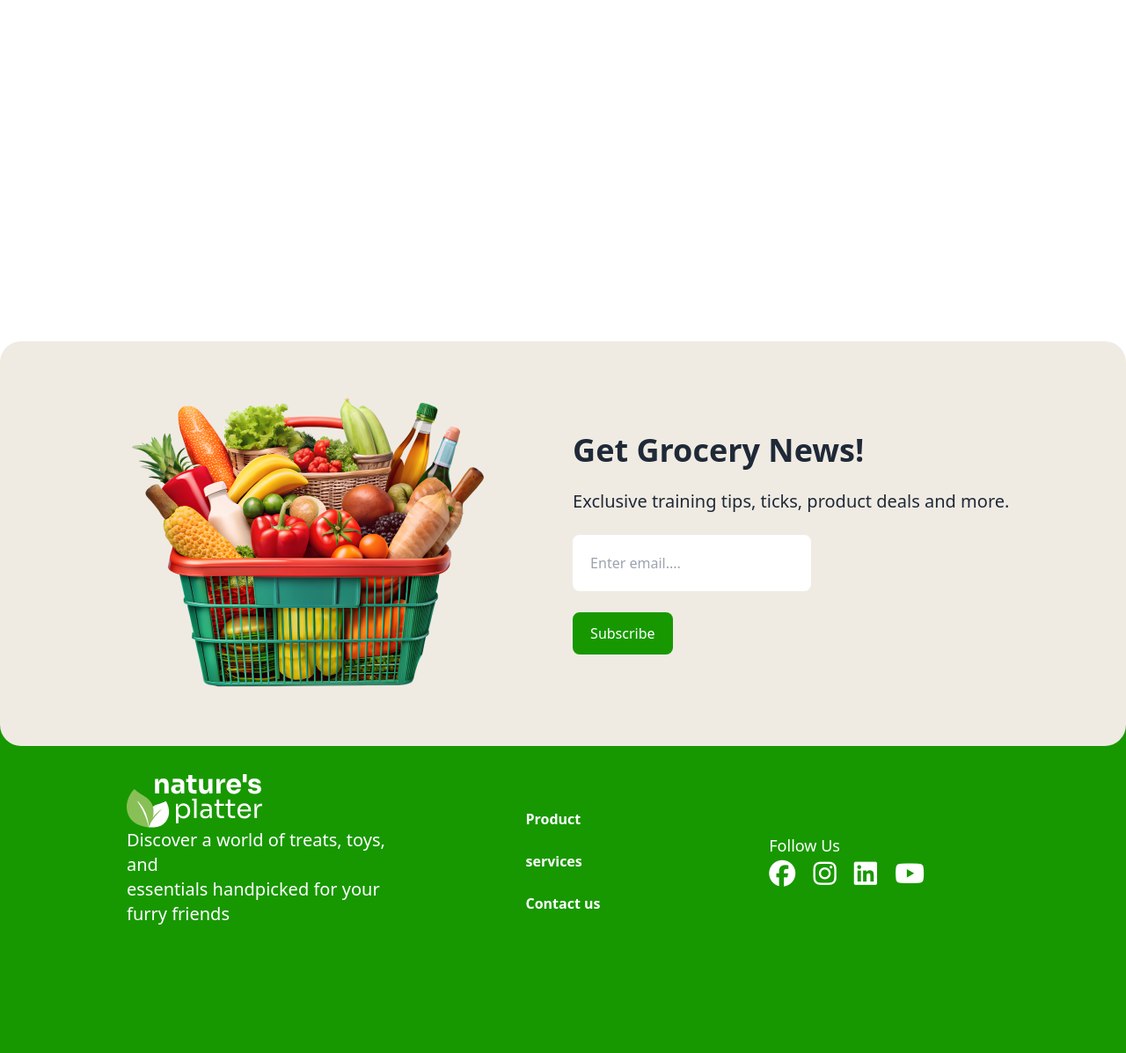
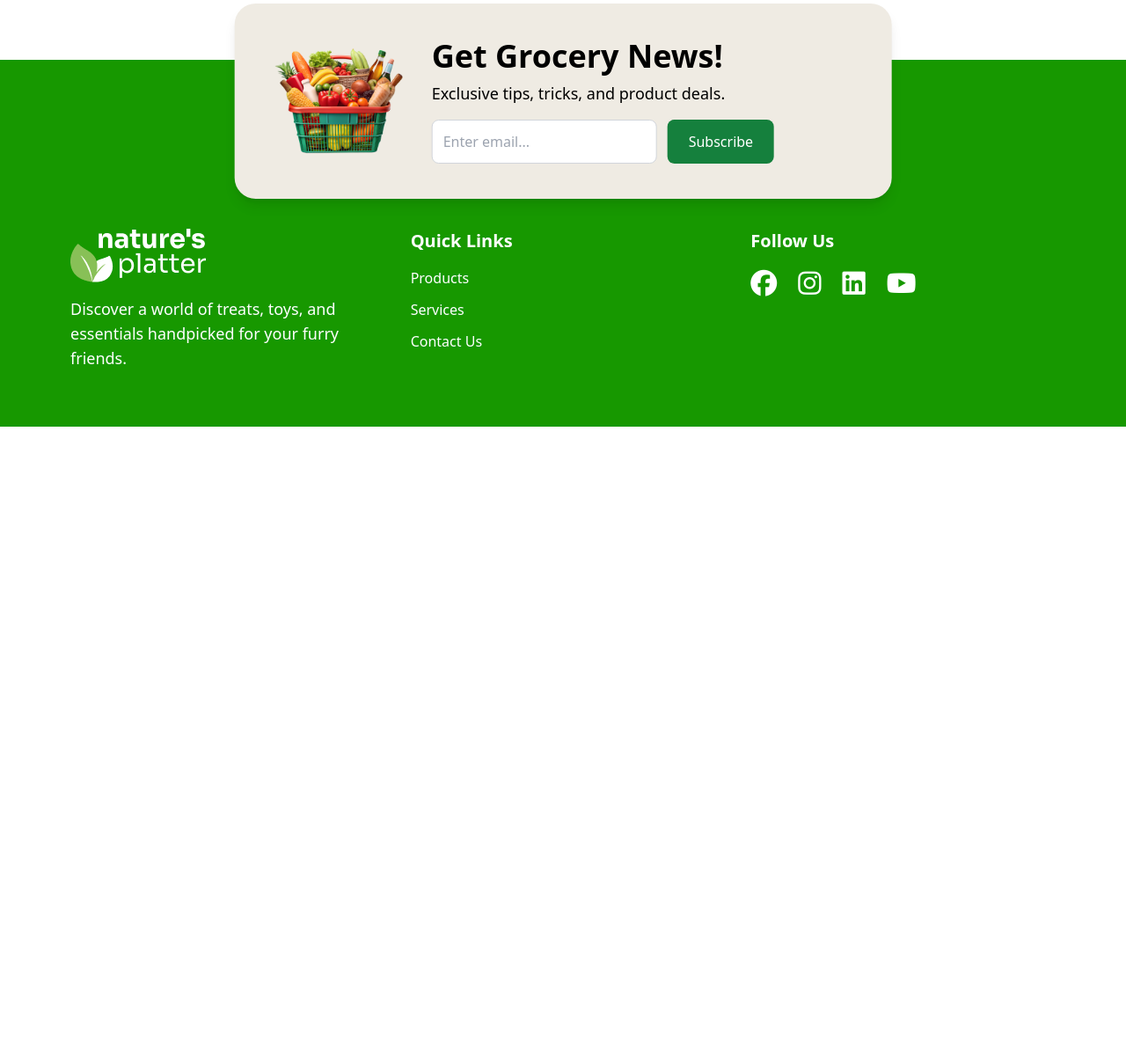
Before and after one commit to md-asgor-ali/B11-A3-Living-Lab-3, a plain HTML site: page index.html in a window 1280 px wide. Shown: the part 3537-4734 px from the top of the page at 88% size. After the commit the page ends 4022 px from the top, so only its background shows below. Drawn offline with nearby package versions, Linux system fonts and the light colour scheme.

Commit message:
added new things

```diff
--- a/index.html
+++ b/index.html
@@ -293,7 +293,7 @@
         <!-- Arrival & Offers section start here -->
          <section class="w-10/11 md:container mx-auto my-12 lg:my-32">
             <h1 class="font-semibold text-4xl text-[#179800] mt-7">Arrival & Offers</h1>
-            <div class=" lg:flex gap-4">
+            <div class=" lg:flex gap-8">
                 <!-- offer 1 -->
                 <div class="flex bg-[#115414] rounded-xl mt-12 p-12">
 
@@ -309,9 +309,9 @@
 
                 </div>
                 <!-- offer 2 -->
-                <div class="flex bg-[#102861] rounded-xl mt-12 p-12">
+                <div class="flex span4/5 bg-[#102861] rounded-xl mt-12 p-12">
 
-                    <div class="flex flex-col justify-between items-center space-y-5">
+                    <div class="flex flex-col  justify-between items-center space-y-5">
                         <img src="assets/india-gate-logo.png" alt="">
                         <button class="bg-[#2a4d97] py-4 px-6 rounded-lg text-white">World’s No.1 Rice</button>
                         <h1 class="font-bold text-[40px] text-white">UP to <span>40% OFF</span></h1>
@@ -329,7 +329,7 @@
 
 
         <!-- Review section starts here  -->
-         <section class="w-10/11 md:container mx-auto mt-12 lg:mt-32">
+         <section class="w-10/11 md:container mx-auto my-32">
 
             <div class="grid grid-cols-1 md:grid-cols-2 lg:grid-cols-3 gap-12 my-6 place-items-center">
 
@@ -414,26 +414,7 @@
         <!-- Review section ends here  -->
 
 
-        <!-- Get Grocery News! section start here -->
 
-         <section class="relative top-80 w-10/11 md:container mx-auto lg:my-32 bg-[#efebe3] rounded-3xl p-6 lg:p-14">
-            <div class="flex justify-evenly items-center ">
-                <div>
-                    <img src="assets/vegetable-busket.png" alt="">
-                </div>
-
-                <div class="space-y-6">
-                    <h1 class="font-semibold text-4xl">Get Grocery News!</h1>
-                    <p class="font-normal text-xl">Exclusive training tips, ticks, product deals and more.</p>
-                    <input class="p-5 rounded-lg " type="text" placeholder="Enter email....">
-                    <br>
-                    <button class="bg-[#179800] py-3 px-5 rounded-lg text-white">Subscribe</button>
-                </div>
-            </div>
-         </section>
-
-
-        <!-- Get Grocery News! section end here -->
 
 
 
@@ -441,42 +422,64 @@
     </main>
 
 
-    <!-- footer section starts here -->
+      <!-- Footer Section Starts -->
+      <footer class="relative bg-[#179800]  text-white py-16 mt-20">
 
-    <footer class=" bg-[#179800] p-30 lg:p-36 ">
+        <!-- Newsletter Subscription Section -->
+        <section class="absolute -top-16 w-11/12 md:w-9/12 lg:w-7/12 left-1/2 transform -translate-x-1/2 bg-[#efebe3] rounded-3xl p-6 lg:p-10 shadow-lg text-black">
+            <div class="flex flex-col md:flex-row items-center justify-between text-center md:text-left gap-6">
+                <img src="assets/vegetable-busket.png" alt="Vegetable Basket" class="w-32 md:w-40">
 
-        <div class="grid grid-cols-1 space-y-6 lg:grid-cols-3 w-10/11 md:container mx-auto justify-between lg:place-items-center mt-20">
+                <div class="w-full">
+                    <h1 class="font-semibold text-3xl lg:text-4xl">Get Grocery News!</h1>
+                    <p class="text-lg mt-2">Exclusive tips, tricks, and product deals.</p>
 
-            <div class="">
-                <img src="assets/logo-footer.png" alt="">
-                <p class=" text-white font-normal text-xl">Discover a world of treats, toys, and <br> essentials handpicked for your furry friends</p>
+                    <div class="mt-4 flex flex-col md:flex-row gap-3">
+                        <input type="email" class="p-3 rounded-lg w-full md:w-64 border border-gray-300" placeholder="Enter email...">
+                        <button class="bg-green-700 py-3 px-6 rounded-lg text-white font-medium hover:bg-green-800 transition">Subscribe</button>
+                    </div>
+                </div>
+            </div>
+        </section>
+
+        <!-- Footer Content -->
+        <div class="container mx-auto px-6 lg:px-20 mt-40 md:mt-32 grid grid-cols-1 md:grid-cols-3 gap-10  md:text-left">
+
+
+            <!-- Logo & Description -->
+            <div class="mt-40 md:mt-0  md:text-left">
+                <img class="" src="assets/logo-footer.png" alt="Company Logo" class="mx-auto md:mx-0 w-32">
+                <p class="mt-4 text-lg">Discover a world of treats, toys, and essentials handpicked for your furry friends.</p>
             </div>
 
+            <!-- Navigation Links -->
             <div>
-                <div class="">
-                    <ul class=" font-semibold cursor-pointer space-y-6">
-                        <li class="mx-[15px] text-white text-base">Product</li>
-                        <li class="mx-[15px] text-white text-base">services</li>
-                        <li class="mx-[15px] text-white text-base">Contact us</li>
-                    </ul>
-                </div>
+                <h3 class="text-xl font-semibold mb-4">Quick Links</h3>
+                <ul class="space-y-3">
+                    <li><a href="#" class="hover:underline">Products</a></li>
+                    <li><a href="#" class="hover:underline">Services</a></li>
+                    <li><a href="#" class="hover:underline">Contact Us</a></li>
+                </ul>
             </div>
 
-            <div class="text-white">
-                <h3 class=" font-medium text-lg">Follow Us</h3>
-                <div>
-                    <i class="fa-brands fa-facebook mr-4 text-3xl"></i>
-                    <i class="fa-brands fa-instagram mr-4 text-3xl"></i>
-                    <i class="fa-brands fa-linkedin mr-4 text-3xl"></i>
-                    <i class="fa-brands fa-youtube mr-4 text-3xl"></i>
+            <!-- Social Media Links -->
+            <div>
+                <h3 class="text-xl font-semibold mb-4">Follow Us</h3>
+                <div class="flex  md:justify-start space-x-6">
+                    <i class="fa-brands fa-facebook text-3xl cursor-pointer hover:text-gray-300"></i>
+                    <i class="fa-brands fa-instagram text-3xl cursor-pointer hover:text-gray-300"></i>
+                    <i class="fa-brands fa-linkedin text-3xl cursor-pointer hover:text-gray-300"></i>
+                    <i class="fa-brands fa-youtube text-3xl cursor-pointer hover:text-gray-300"></i>
                 </div>
             </div>
 
         </div>
 
+
+
     </footer>
+    <!-- Footer Section Ends -->
 
-    <!-- footer section ends here -->
 
 
 
```
